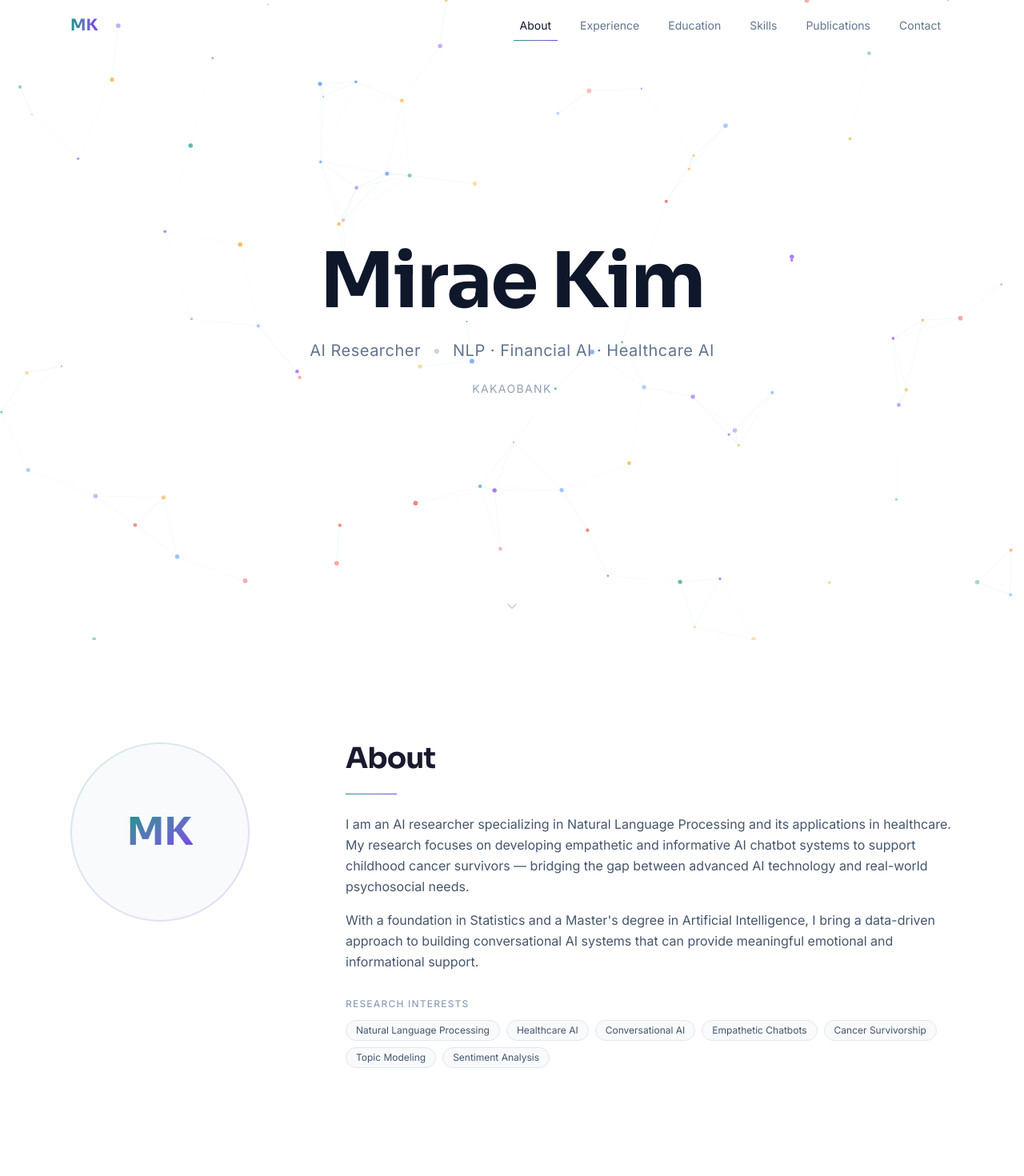
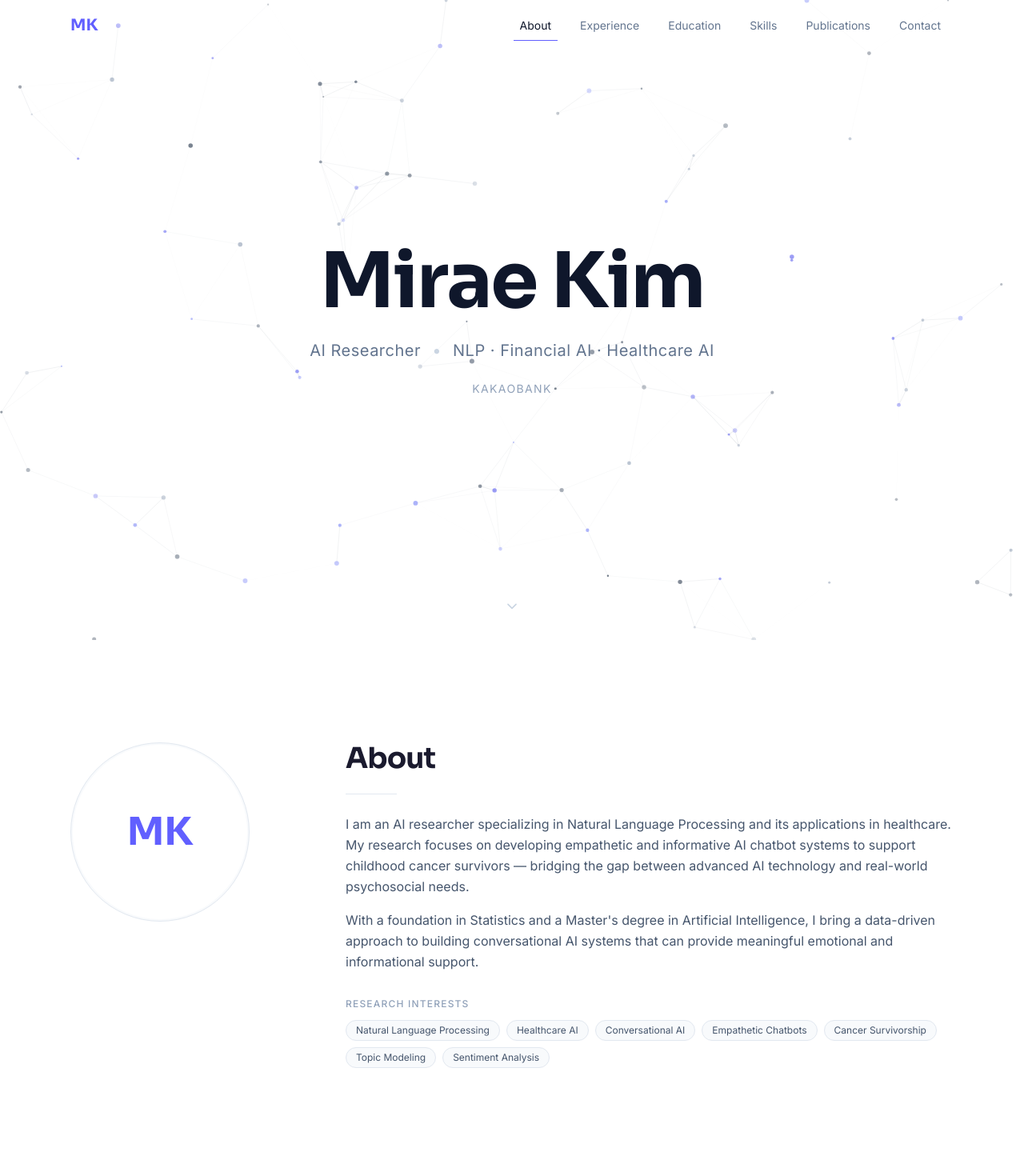
Before and after one commit to miraekiim/mirae-portfolio, a Next.js app: page / in a window 1280 px wide. Shown: the top 1470 px of the page at 80% size. Built offline with nearby package versions, Linux system fonts and the light colour scheme.

Commit message:
design: 그라데이션 제거, 우측 목차

```diff
--- a/src/app/globals.css
+++ b/src/app/globals.css
@@ -44,8 +44,8 @@
   --radius-2xl: calc(var(--radius) * 1.8);
   --radius-3xl: calc(var(--radius) * 2.2);
   --radius-4xl: calc(var(--radius) * 2.6);
-  --color-accent-teal: #0d9488;
-  --color-accent-violet: #7c3aed;
+  --color-gradient-start: #334155;
+  --color-gradient-end: #6366f1;
 }
 
 :root {
@@ -66,21 +66,21 @@
   --destructive: oklch(0.704 0.191 22.216);
   --border: #e2e8f0;
   --input: #e2e8f0;
-  --ring: #7c3aed;
-  --chart-1: #0d9488;
-  --chart-2: #7c3aed;
+  --ring: #6366f1;
+  --chart-1: #334155;
+  --chart-2: #6366f1;
   --chart-3: #06b6d4;
   --chart-4: #8b5cf6;
   --chart-5: #14b8a6;
   --radius: 0.625rem;
   --sidebar: #f8f9fa;
   --sidebar-foreground: #1a1a2e;
-  --sidebar-primary: #7c3aed;
+  --sidebar-primary: #6366f1;
   --sidebar-primary-foreground: #ffffff;
   --sidebar-accent: #f1f5f9;
   --sidebar-accent-foreground: #1a1a2e;
   --sidebar-border: #e2e8f0;
-  --sidebar-ring: #7c3aed;
+  --sidebar-ring: #6366f1;
 }
 
 @layer base {
--- a/src/components/effects/MouseParticles.tsx
+++ b/src/components/effects/MouseParticles.tsx
@@ -12,7 +12,7 @@ interface Particle {
   opacity: number;
 }
 
-const COLORS = ["#0d9488", "#7c3aed", "#f59e0b", "#ef4444", "#3b82f6"];
+const COLORS = ["#334155", "#6366f1", "#94a3b8", "#818cf8", "#475569"];
 const PARTICLE_COUNT = 90;
 const CONNECT_DIST = 130;
 const CONNECT_DIST_SQ = CONNECT_DIST * CONNECT_DIST;
@@ -20,7 +20,7 @@ const LINE_OPACITY = 0.2;
 const MOUSE_RADIUS = 180;
 const MOUSE_RADIUS_SQ = MOUSE_RADIUS * MOUSE_RADIUS;
 const MOUSE_LINE_OPACITY = 0.4;
-const LINE_COLOR = "13,148,136";
+const LINE_COLOR = "51,65,85";
 const BASE_SPEED = 0.5;
 
 export function MouseParticles() {
@@ -147,7 +147,7 @@ export function MouseParticles() {
             ctx.beginPath();
             ctx.moveTo(mouseX, mouseY);
             ctx.lineTo(p.x, p.y);
-            ctx.strokeStyle = `rgba(124,58,237,${alpha})`;
+            ctx.strokeStyle = `rgba(99,102,241,${alpha})`;
             ctx.stroke();
           }
         }
--- a/src/components/layout/Navbar.tsx
+++ b/src/components/layout/Navbar.tsx
@@ -63,10 +63,10 @@ export function Navbar() {
             }}
             className="group relative font-heading text-xl font-bold"
           >
-            <span className="bg-gradient-to-r from-[#0d9488] to-[#7c3aed] bg-clip-text text-transparent">
+            <span className="text-indigo-500 font-bold">
               MK
             </span>
-            <span className="absolute -bottom-1 left-0 h-px w-0 bg-gradient-to-r from-[#0d9488] to-[#7c3aed] transition-all duration-300 group-hover:w-full" />
+            <span className="absolute -bottom-1 left-0 h-px w-0 bg-indigo-500 transition-all duration-300 group-hover:w-full" />
           </a>
 
           {/* Desktop nav */}
@@ -89,7 +89,7 @@ export function Navbar() {
                   {isActive && (
                     <motion.span
                       layoutId="nav-indicator"
-                      className="absolute inset-x-2 -bottom-px h-px bg-gradient-to-r from-[#0d9488] to-[#7c3aed]"
+                      className="absolute inset-x-2 -bottom-px h-px bg-indigo-500"
                       transition={{
                         type: "spring",
                         stiffness: 380,
--- a/src/components/sections/About.tsx
+++ b/src/components/sections/About.tsx
@@ -17,9 +17,9 @@ export function About() {
           className="flex justify-center md:justify-start"
         >
           <div className="relative">
-            <div className="h-40 w-40 sm:h-48 sm:w-48 md:h-56 md:w-56 rounded-full bg-gradient-to-br from-[#0d9488]/20 to-[#7c3aed]/20 p-[2px]">
-              <div className="flex h-full w-full items-center justify-center rounded-full bg-slate-50">
-                <span className="bg-gradient-to-br from-[#0d9488] to-[#7c3aed] bg-clip-text font-heading text-4xl md:text-5xl font-bold text-transparent">
+            <div className="h-40 w-40 sm:h-48 sm:w-48 md:h-56 md:w-56 rounded-full border border-slate-200 bg-slate-50 p-[2px]">
+              <div className="flex h-full w-full items-center justify-center rounded-full bg-white">
+                <span className="font-heading text-4xl md:text-5xl font-bold text-indigo-500">
                   MK
                 </span>
               </div>
@@ -31,7 +31,7 @@ export function About() {
         <div className="space-y-6">
           <SectionHeading>About</SectionHeading>
 
-          <div className="h-px w-16 bg-gradient-to-r from-[#0d9488] to-[#7c3aed]" />
+          <div className="h-px w-16 bg-slate-200" />
 
           <div className="space-y-4 text-base leading-relaxed text-slate-600">
             {profile.bio.split("\n\n").map((paragraph, i) => (
--- a/src/components/sections/Contact.tsx
+++ b/src/components/sections/Contact.tsx
@@ -31,7 +31,7 @@ export function Contact() {
           className="font-heading text-3xl font-bold md:text-4xl"
         >
           Let&apos;s{" "}
-          <span className="bg-gradient-to-r from-[#0d9488] to-[#7c3aed] bg-clip-text text-transparent">
+          <span className="text-indigo-500">
             Connect
           </span>
         </motion.h2>
@@ -53,7 +53,7 @@ export function Contact() {
           whileInView={{ scaleX: 1 }}
           viewport={{ once: true }}
           transition={{ delay: 0.2, duration: 0.6 }}
-          className="mx-auto mt-8 h-px w-24 bg-gradient-to-r from-[#0d9488] to-[#7c3aed]"
+          className="mx-auto mt-8 h-px w-24 bg-slate-200"
         />
 
         <div className="mt-10 flex flex-col items-center gap-4 sm:flex-row sm:justify-center">
--- a/src/components/sections/Experience.tsx
+++ b/src/components/sections/Experience.tsx
@@ -11,11 +11,11 @@ export function Experience() {
   return (
     <SectionWrapper id="experience">
       <SectionHeading>Experience</SectionHeading>
-      <div className="mt-4 h-px w-16 bg-gradient-to-r from-[#0d9488] to-[#7c3aed]" />
+      <div className="mt-4 h-px w-16 bg-slate-200" />
 
       <div className="relative mt-12">
         {/* Timeline line */}
-        <div className="absolute left-[7px] top-2 bottom-2 w-px bg-gradient-to-b from-teal-300 via-violet-200 to-transparent md:left-1/2 md:-translate-x-px" />
+        <div className="absolute left-[7px] top-2 bottom-2 w-px bg-slate-200 md:left-1/2 md:-translate-x-px" />
 
         <div className="space-y-8 md:space-y-12">
           {experiences.map((exp, i) => (
--- a/src/components/sections/Publications.tsx
+++ b/src/components/sections/Publications.tsx
@@ -53,7 +53,7 @@ function AuthorList({ authors }: { authors: string[] }) {
       {authors.map((author, i) => (
         <span key={i}>
           {author === "Mirae Kim" ? (
-            <span className="bg-gradient-to-r from-[#0d9488] to-[#7c3aed] bg-clip-text font-medium text-transparent">
+            <span className="font-semibold text-indigo-500">
               {author}
             </span>
           ) : (
@@ -91,7 +91,7 @@ export function Publications() {
       <div className="flex flex-col gap-6 sm:flex-row sm:items-end sm:justify-between">
         <div>
           <SectionHeading>Publications</SectionHeading>
-          <div className="mt-4 h-px w-16 bg-gradient-to-r from-[#0d9488] to-[#7c3aed]" />
+          <div className="mt-4 h-px w-16 bg-slate-200" />
         </div>
 
         {/* Filter tabs */}
--- a/src/components/sections/Skills.tsx
+++ b/src/components/sections/Skills.tsx
@@ -11,7 +11,7 @@ export function Skills() {
   return (
     <SectionWrapper id="skills">
       <SectionHeading>Skills</SectionHeading>
-      <div className="mt-4 h-px w-16 bg-gradient-to-r from-[#0d9488] to-[#7c3aed]" />
+      <div className="mt-4 h-px w-16 bg-slate-200" />
 
       <div className="mt-12 grid gap-6 sm:gap-8 sm:grid-cols-2">
         {skillCategories.map((cat, i) => (
--- a/src/data/education.ts
+++ b/src/data/education.ts
@@ -4,7 +4,7 @@ export const education: Education[] = [
   {
     id: "skku",
     degree: "Master of Science",
-    field: "Artificial Intelligence",
+    field: "Applied Artificial Intelligence",
     institution: "Sungkyunkwan University",
     startDate: "Aug 2022",
     endDate: "Aug 2024",
@@ -12,7 +12,7 @@ export const education: Education[] = [
   {
     id: "konkuk",
     degree: "Bachelor of Science",
-    field: "Statistics",
+    field: "Applied Statistics",
     institution: "Konkuk University",
     startDate: "Mar 2013",
     endDate: "Feb 2017",
```
Also changed, not shown: src/app/not-found.tsx (+4 -4 lines), src/components/sections/Education.tsx (+2 -5 lines).
